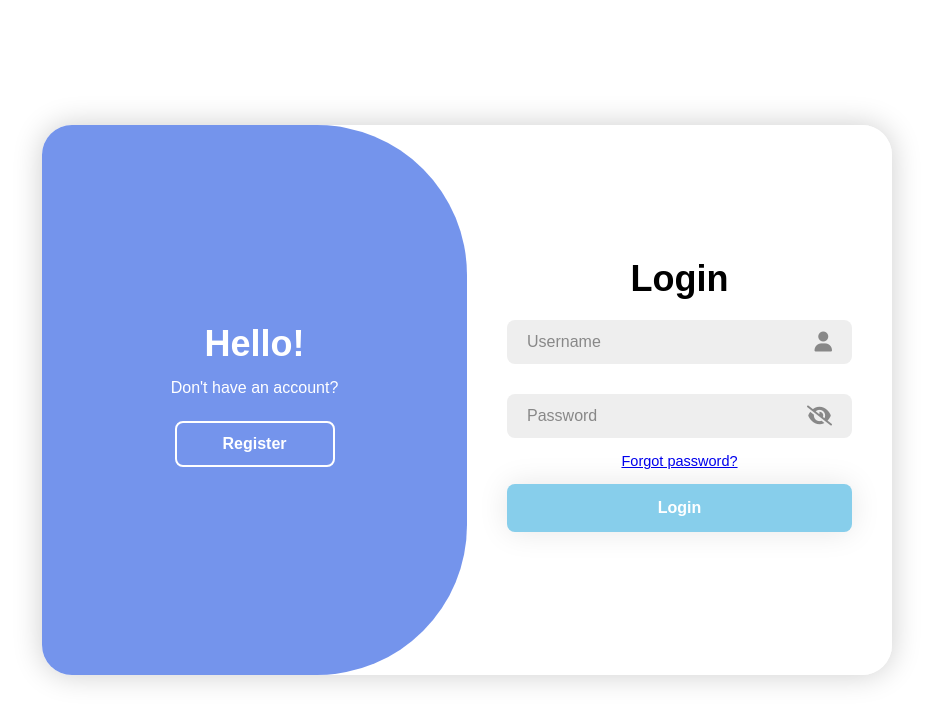
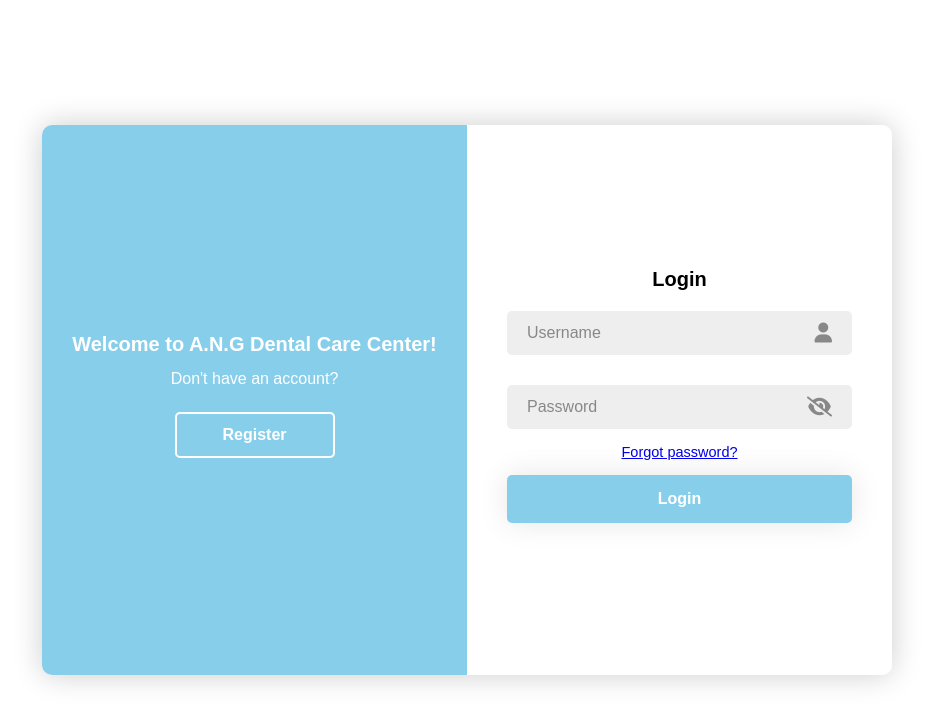
Before and after one commit to Feeder029/ANG, a PHP site: page /ANG/user_login.html in a window 1280 px wide. Shown: the top 724 px of the page, without its empty margins (173-1106 px from the left). Run offline with PHP 8.4, Linux system fonts and the light colour scheme.

Commit message:
minor change

```diff
--- a/Website/login/user_login.css
+++ b/Website/login/user_login.css
@@ -18,7 +18,7 @@ body{
     width: 850px;
     height: 550px;
     background-color: #fff;
-    border-radius: 30px;
+    border-radius: 10px;
     box-shadow:  0 0 30px rgb(0, 0, 0, .2);
     overflow: hidden;
     margin: 20px;
@@ -50,7 +50,7 @@ form{
     width: 100%;
 }
 .container h1 {
-    font-size: 36px;
+    font-size: 20px;
     margin: -10px 0;
 }
 .input-box{
@@ -61,7 +61,7 @@ form{
     width: 100%;
     padding: 13px 50px 13px 20px;
     background-color: #eee;
-    border-radius: 8px;
+    border-radius: 5px;
     border: none;
     outline: none;
     font-size: 16px;
@@ -97,7 +97,7 @@ form{
     width: 100%;
     height: 48px;
     background-color: skyblue;
-    border-radius: 8px;
+    border-radius: 5px;
     box-shadow:  0 0 30px rgb(0, 0, 0, .1);
     border: none;
     cursor: pointer;
@@ -116,9 +116,9 @@ form{
     position: absolute;
     width: 300%;
     height: 100%;
-    background-color: #7494ec;
+    background-color: skyblue;
     left: -250%;
-    border-radius: 150px;
+    border-radius: 0px;
     z-index: 2;
     transition: 0.8s ease-in-out;
 }
@@ -126,6 +126,7 @@ form{
     left: 50%;
 }
 .toggle-panel{
+
     position: absolute;
     width: 50%;
     height: 100%;
@@ -167,7 +168,9 @@ form{
     box-shadow: none;
 }
 
+.toggle-box{
 
+}
 @media screen and (max-width: 650px){
     .container{
         height: calc(100vh - 40px);
--- a/Website/login/user_login.html
+++ b/Website/login/user_login.html
@@ -57,7 +57,7 @@
 
         <div class="toggle-box">
             <div class="toggle-panel toggle-left">
-                <h1>Hello!</h1>
+                <h1>Welcome to A.N.G Dental Care Center!</h1>
                 <p>Don't have an account?</p>
                 <button class="btn register-btn">Register</button>
             </div>
```
